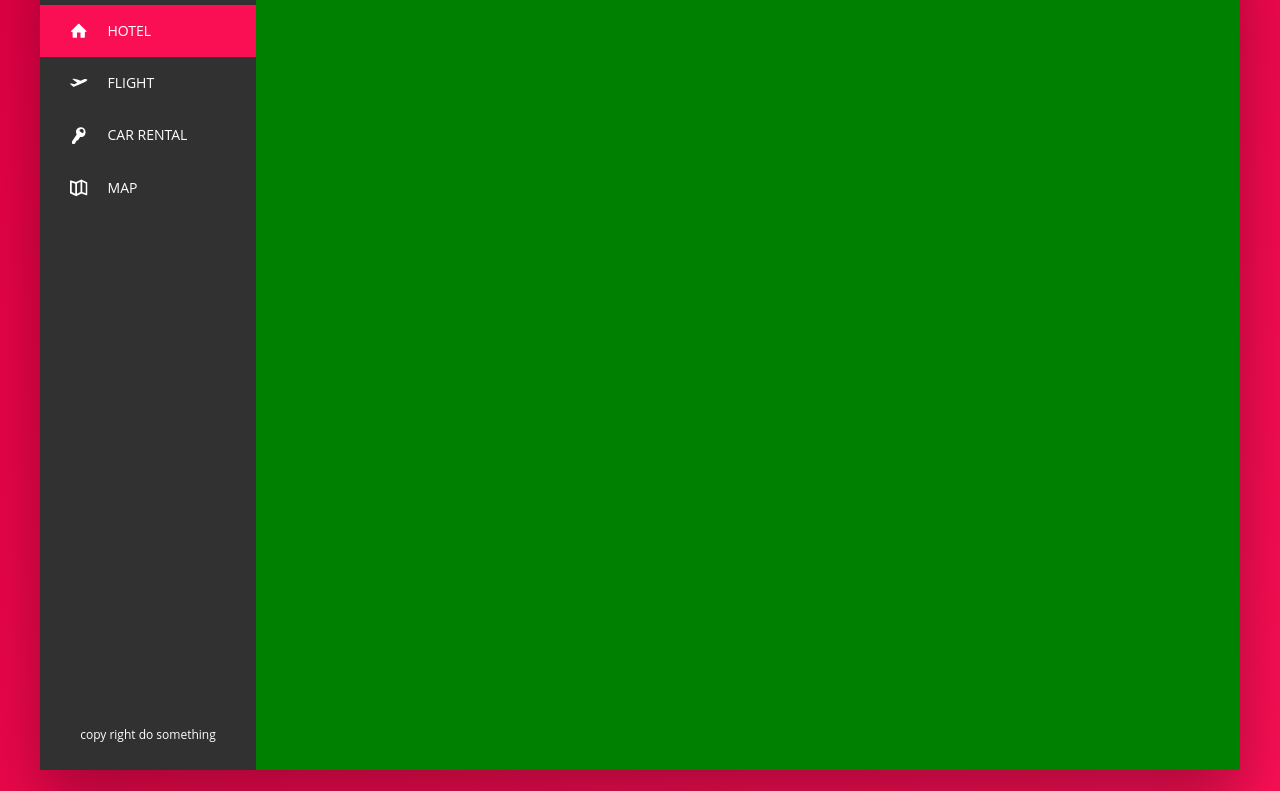
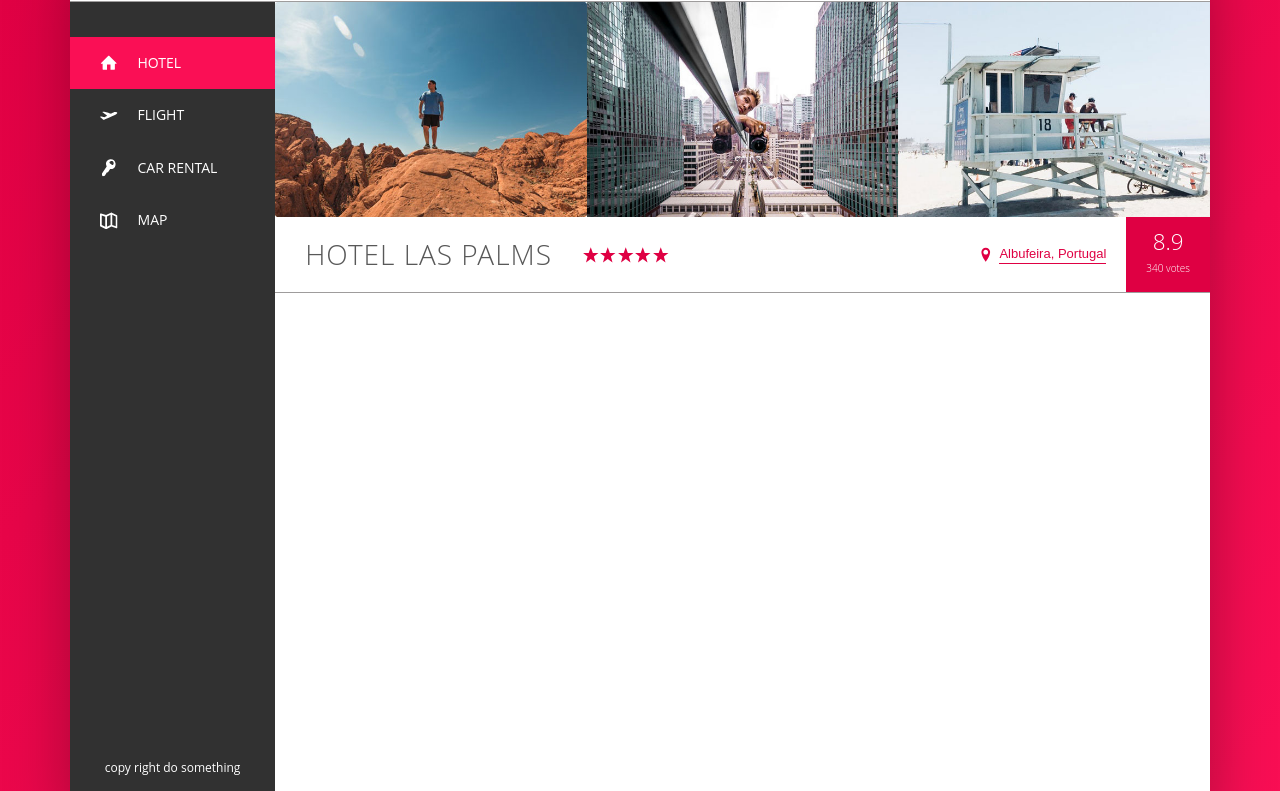
Before and after one commit to ajab-sharif/Flex-Practice, a website: page index.html in a window 1280 px wide. Shown: the part 148-939 px from the top of the page. Drawn offline with Linux system fonts and the light colour scheme.

Commit message:
gallery or overview --complete--

```diff
--- a/css/style.css
+++ b/css/style.css
@@ -1,3 +1,14 @@
+@keyframes btn-animated {
+  0% {
+    transform: scale(1);
+    box-shadow: none; }
+  50% {
+    transform: scale(1.05);
+    box-shadow: 0 0rem 5rem rgba(0, 0, 0, 0.822); }
+  100% {
+    transform: scale(1);
+    box-shadow: none; } }
+
 * {
   margin: 0;
   padding: 0; }
@@ -22,17 +33,19 @@ body {
   color: #585858; }
 
 .container {
-  max-width: 120rem;
-  background: #bec0c0;
+  max-width: 114rem;
   margin: 8rem auto;
-  box-shadow: 0 3rem 6rem rgba(0, 0, 0, 0.301); }
+  box-shadow: 0 3rem 6rem rgba(0, 0, 0, 0.301);
+  background-color: white; }
 
 .header {
   background-color: white;
   display: flex;
   justify-content: space-between;
   align-items: center;
-  font-size: 1.4rem; }
+  font-size: 1.4rem;
+  height: 7rem;
+  border-bottom: 1px solid #9e9c9c; }
 
 .content {
   display: flex; }
@@ -45,7 +58,6 @@ body {
   background-color: #313131; }
 
 .hotel-view {
-  background: green;
   flex: 1;
   height: 80rem; }
 
@@ -119,7 +131,7 @@ body {
     border-radius: 50%;
     background-color: #fa0f55;
     position: absolute;
-    top: .4rem;
+    top: 1.4rem;
     right: 1.1rem;
     display: flex;
     justify-content: center;
@@ -179,3 +191,110 @@ body {
   text-align: center;
   padding: 2.5rem;
   color: white; }
+
+.gallery {
+  display: flex; }
+  .gallery__photo {
+    width: 100%;
+    display: block; }
+
+.overview {
+  display: flex;
+  align-items: center;
+  border-bottom: 1px solid #9e9c9c; }
+  .overview__heading {
+    text-transform: uppercase;
+    font-size: 2.80rem;
+    font-family: inherit;
+    font-weight: 300;
+    letter-spacing: 1px;
+    padding: 1.5rem 3rem; }
+  .overview__stars {
+    margin-right: auto;
+    display: flex; }
+  .overview__icon-star, .overview__icon-location {
+    width: 1.75rem;
+    height: 1.75rem;
+    fill: #df0043; }
+  .overview__location {
+    font-size: 1.3rem;
+    display: flex;
+    vertical-align: center; }
+  .overview__icon-location {
+    margin-right: .5rem; }
+  .overview__rating {
+    background-color: #df0043;
+    color: white;
+    margin-left: 2rem;
+    display: flex;
+    align-self: stretch;
+    flex-direction: column;
+    align-items: center;
+    align-content: center;
+    padding: .7rem 2rem; }
+  .overview__rating-avarage {
+    font-weight: 200;
+    font-size: 2.25rem; }
+  .overview__rating-count {
+    font-size: 1rem;
+    font-weight: 100; }
+
+.btn-inline {
+  color: #df0043;
+  font-size: inherit;
+  background-color: transparent;
+  cursor: pointer;
+  transition: all .2s;
+  border: none;
+  border-bottom: 1px solid currentColor;
+  display: inline-block;
+  padding-bottom: 2px; }
+  .btn-inline:hover {
+    color: #9e9c9c; }
+  .btn-inline:focus {
+    outline: none;
+    animation: btn-animated 1s infinite; }
+
+.side-nav {
+  font-size: 1.4rem;
+  list-style: none;
+  margin-top: 3.5rem; }
+  .side-nav__item {
+    position: relative; }
+  .side-nav__item::before {
+    content: "";
+    position: absolute;
+    top: 0;
+    left: 0;
+    height: 100%;
+    width: 3px;
+    transform: scaleY(0);
+    transition: transform 0.2s, width 0.2s 0.4s cubic-bezier(0.02, 0.22, 1, 0.53), background 0.1s ease;
+    transform-origin: center;
+    background-color: #fa0f55; }
+  .side-nav__item:hover:before, .side-nav__item--active:before {
+    transform: scaleY(1);
+    width: 100%; }
+  .side-nav__item:active::before {
+    background: #ff146e; }
+  .side-nav__link:link, .side-nav__link:visited {
+    color: white;
+    text-decoration: none;
+    display: block;
+    text-transform: uppercase;
+    padding: 1.5rem 3rem;
+    z-index: 10;
+    display: flex;
+    align-items: center;
+    position: relative; }
+  .side-nav__icon {
+    height: 1.75rem;
+    width: 1.75rem;
+    fill: currentColor;
+    margin-right: 2rem; }
+
+.legal {
+  font-size: 1.2rem;
+  text-align: center;
+  padding: 2.5rem;
+  color: white; }
--- a/index.html
+++ b/index.html
@@ -90,7 +90,55 @@
             </div>
         </nav>
         <main class="hotel-view">
-            main
+            <div class="gallery">
+                <figure class="gallery__item">
+                    <img src="img/portfolio-01.jpg" alt="" class="gallery__photo">
+                </figure>
+                <figure class="gallery__item">
+                    <img src="img/portfolio-03.jpg" alt="" class="gallery__photo">
+                </figure>
+                <figure class="gallery__item">
+                    <img src="img/portfolio-02.jpg" alt="" class="gallery__photo">
+                </figure>
+            </div>
+
+            <div class="overview">
+                <h1 class="overview__heading">
+                    hotel las palms
+                </h1>
+                <div class="overview__stars">
+                    <svg class="overview__icon-star">
+                        <use xlink:href="img/sprite.svg#icon-star"></use>
+                    </svg>
+                    <svg class="overview__icon-star">
+                        <use xlink:href="img/sprite.svg#icon-star"></use>
+                    </svg>
+                    <svg class="overview__icon-star">
+                        <use xlink:href="img/sprite.svg#icon-star"></use>
+                    </svg>
+                    <svg class="overview__icon-star">
+                        <use xlink:href="img/sprite.svg#icon-star"></use>
+                    </svg>
+                    <svg class="overview__icon-star">
+                        <use xlink:href="img/sprite.svg#icon-star"></use>
+                    </svg>
+                </div>
+                <div class="overview__location">
+                    <svg class="overview__icon-location">
+                        <use xlink:href="img/sprite.svg#icon-location-pin"></use>
+                    </svg>
+                    <button href="#" class="btn-inline">Albufeira, Portugal</button>
+                </div>
+                <div class="overview__rating">
+                    <div class="overview__rating-avarage">
+                        8.9
+                    </div>
+                    <div class="overview__rating-count">
+                        340 votes
+                    </div>
+                </div>
+            </div>
+
         </main>
     </div>
 
```
Lines whose indentation alone changed are shown as unchanged.
